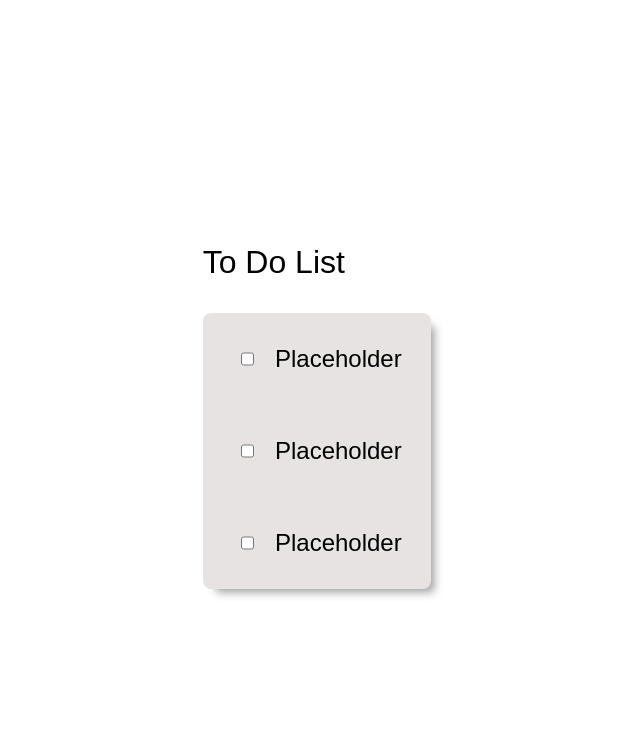
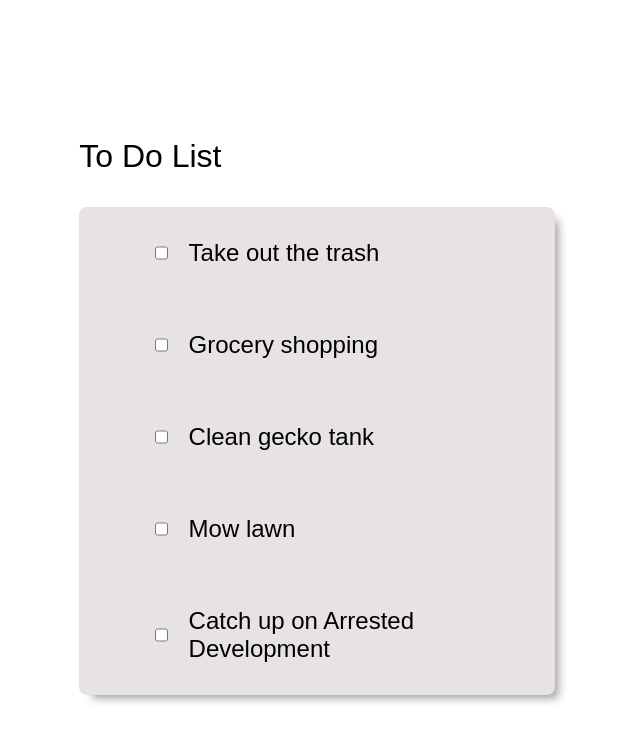
Before and after one commit to kittywizard/psychic-disco, a React (Create React App) app: page / in a window 1280 px wide. Shown: the top 742 px of the page, without its empty margins (323-963 px from the left). Built offline with nearby package versions, Linux system fonts and the light colour scheme; a web font is replaced by a local one.

Commit message:
adding in the map() data

```diff
--- a/src/App.js
+++ b/src/App.js
@@ -1,17 +1,16 @@
 
 import TodoItem from "./components/TodoItem";
 import Header from "./components/Header";
+import toDoData from "./toDoData";
 
 function App() {
+  const toDoComponents = toDoData.map(data => <TodoItem key={data.id} data={data}/>)
 
   return (
     <div className="container">
       <Header />
-      <div class="list-container">
-        <TodoItem />
-        <TodoItem />
-        <TodoItem />
-
+      <div className="list-container">
+        {toDoComponents}
       </div>
     </div>
 
@@ -19,9 +18,3 @@ function App() {
 }
 
 export default App;
-
-// From scratch, initialize the React app
-// Render an <App /> component
-// Create the <App /> component from scratch
-// Have the <App /> component render 3 or 4 checkboxes with paragraphs or spans next to it
-// like you're making a todo list with some hard-coded items on it
--- a/src/components/TodoItem.js
+++ b/src/components/TodoItem.js
@@ -1,12 +1,13 @@
-function TodoList() {
+function TodoList(props) {
     return (
         <div className="app">
         {/*
           always use className instead of class
           curly braces are javascript
-        */}
+        */
+        }
           <input type="checkbox" name="item"/>
-          <p className="checkbox-item">Placeholder</p>
+          <p className="checkbox-item">{props.data.text}</p>
 
         </div>
     )
--- /dev/null
+++ b/src/toDoData.js
@@ -0,0 +1,29 @@
+const toDoData = [
+    {
+        id: 1,
+        text: "Take out the trash",
+        completed: true
+    },
+    {
+        id: 2,
+        text: "Grocery shopping",
+        completed: false
+    },
+    {
+        id: 3,
+        text: "Clean gecko tank",
+        completed: false
+    },
+    {
+        id: 4,
+        text: "Mow lawn",
+        completed: true
+    },
+    {
+        id: 5,
+        text: "Catch up on Arrested Development",
+        completed: false
+    }
+]
+
+export default toDoData
```
